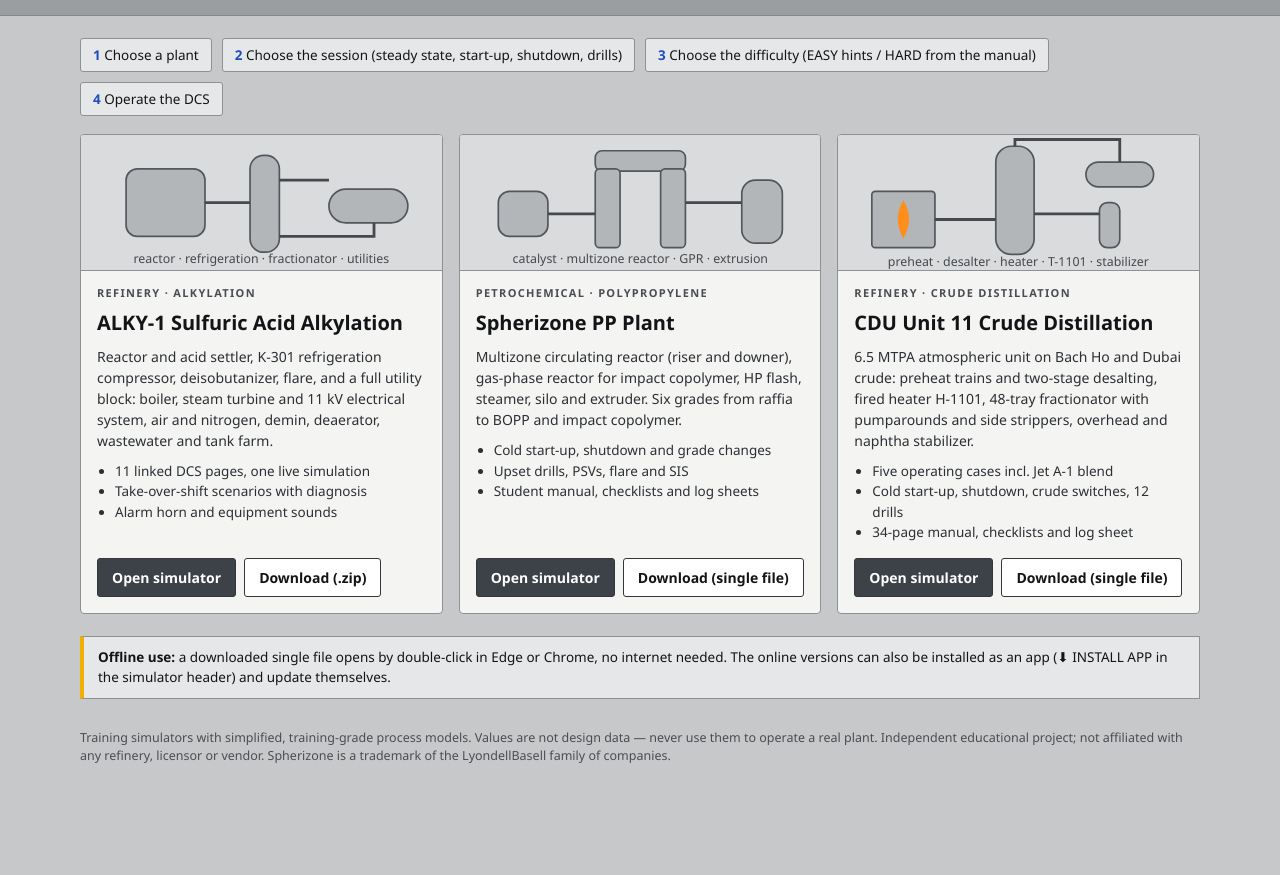
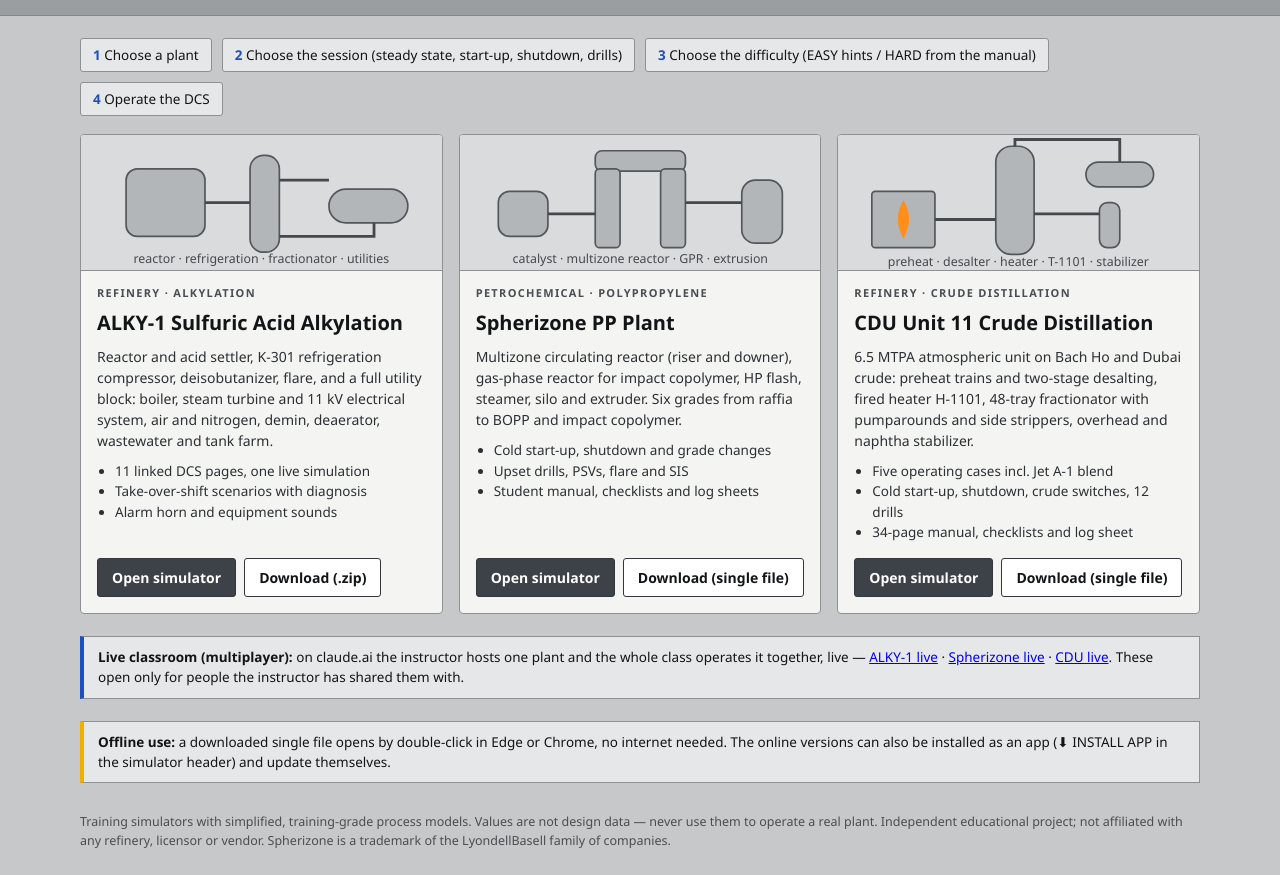
Before and after one commit to azhartheking/plant-simulators, a plain HTML site: page index.html in a window 1280 px wide. Shown: the part 141-1016 px from the top of the page. Before the commit the page ends 931 px from the top, so only its background shows below. Drawn offline with Linux system fonts and the light colour scheme.

Commit message:
Add live classroom links
Co-Authored-By: Claude Opus 5.5 <noreply@anthropic.com>

```diff
--- a/index.html
+++ b/index.html
@@ -78,6 +78,7 @@
   </section>
 
   </div>
+  <div class="note" style="border-left-color:#1d4fbf"><b>Live classroom (multiplayer):</b> on claude.ai the instructor hosts one plant and the whole class operates it together, live — <a href="https://claude.ai/artifact/MSU7A8PXC6b3wiC7nho5Cu">ALKY-1 live</a> · <a href="https://claude.ai/artifact/LzgGGdQVLDMENqy388vsaW">Spherizone live</a> · <a href="https://claude.ai/artifact/PEB3frWnfSgxGsa4Wn7Zqr">CDU live</a>. These open only for people the instructor has shared them with.</div>
   <div class="note"><b>Offline use:</b> a downloaded single file opens by double-click in Edge or Chrome, no internet needed. The online versions can also be installed as an app (⬇ INSTALL APP in the simulator header) and update themselves.</div>
 </div></main>
 <footer><div class="wrap">Training simulators with simplified, training-grade process models. Values are not design data — never use them to operate a real plant. Independent educational project; not affiliated with any refinery, licensor or vendor. Spherizone is a trademark of the LyondellBasell family of companies.</div></footer>
```
